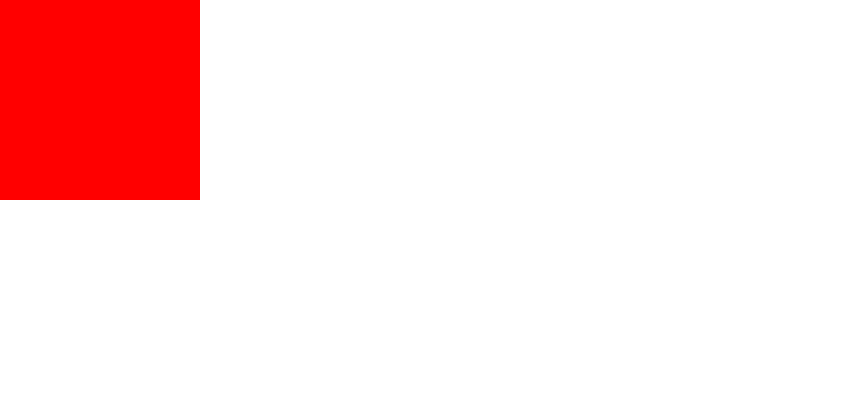
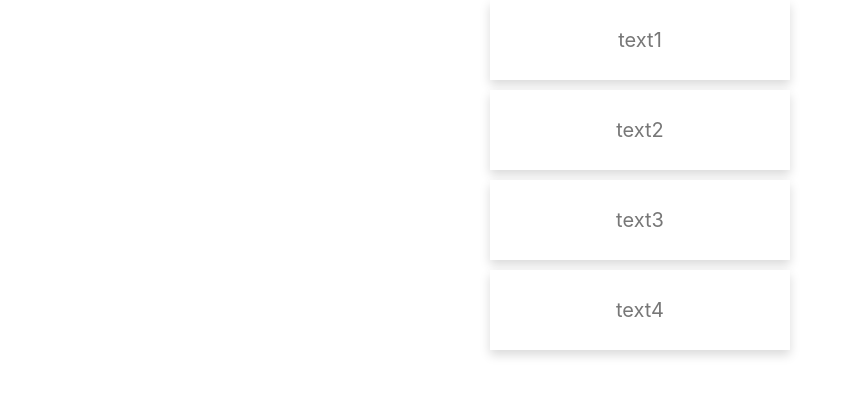
Before and after one commit to ranjandsingh/trello, a React (Create React App) app: page / in a window 1280 px wide. Shown: the top 396 px of the page, without its empty margins (0-855 px from the left). Built offline with nearby package versions, Linux system fonts and the light colour scheme.

Commit message:
drag and reorder done

```diff
--- a/src/App.js
+++ b/src/App.js
@@ -1,16 +1,94 @@
-import React from "react";
+import React, { useState, useCallback } from "react";
 import styled from "styled-components";
-import Drraggable from "./Drraggable";
+import { range, inRange } from "lodash";
+import Draggable from "./Draggable";
 
-function App() {
+const MAX = 5;
+const HEIGHT = 80;
+
+const ITEMS = [
+  {
+    id: 1,
+    name: "text1",
+  },
+  {
+    id: 2,
+    name: "text2",
+  },
+  {
+    id: 3,
+    name: "text3",
+  },
+  {
+    id: 4,
+    name: "text4",
+  },
+];
+
+const App = () => {
+  const items = ITEMS;
+  const [state, setState] = useState({
+    order: items,
+    dragOrder: items, // items order while dragging
+    draggedIndex: null,
+    draggedItem: null,
+  });
+
+  const handleDrag = useCallback(
+    ({ translation, id }) => {
+      const delta = Math.round(translation.y / HEIGHT);
+      const index = state.order.map((item) => item.id).indexOf(id);
+      const draggedItem = state.order[index];
+      console.log("draggedItem", draggedItem);
+      const dragOrder = state.order.filter((index) => index.id !== id);
+
+      if (!inRange(index + delta, 0, items.length)) {
+        return;
+      }
+
+      dragOrder.splice(index + delta, 0, draggedItem);
+
+      setState((state) => ({
+        ...state,
+        draggedIndex: id,
+        dragOrder,
+      }));
+    },
+    [state.order, items.length]
+  );
+
+  const handleDragEnd = useCallback(() => {
+    setState((state) => ({
+      ...state,
+      order: state.dragOrder,
+      draggedIndex: null,
+    }));
+  }, []);
+
   return (
     <Container>
-      <Drraggable>
-        <Rect />
-      </Drraggable>
+      {state.order.map((index) => {
+        console.log(index);
+        const isDragging = state.draggedIndex === index?.id;
+        const top = state.dragOrder.indexOf(index) * (HEIGHT + 10);
+        const draggedTop = state.order.indexOf(index) * (HEIGHT + 10);
+
+        return (
+          <Draggable
+            key={index.name}
+            id={index.id}
+            onDrag={handleDrag}
+            onDragEnd={handleDragEnd}
+          >
+            <Rect isDragging={isDragging} top={isDragging ? draggedTop : top}>
+              {index.name}
+            </Rect>
+          </Draggable>
+        );
+      })}
     </Container>
   );
-}
+};
 
 export default App;
 
@@ -19,8 +97,22 @@ const Container = styled.div`
   min-height: 100vh;
 `;
 
-const Rect = styled.div`
-  width: 200px;
-  height: 200px;
-  background: red;
+const Rect = styled.div.attrs((props) => ({
+  style: {
+    transition: props.isDragging ? "none" : "all 500ms",
+    top: props.top + "px",
+  },
+}))`
+  width: 300px;
+  user-select: none;
+  height: ${HEIGHT}px;
+  background: #fff;
+  box-shadow: 0 5px 10px rgba(0, 0, 0, 0.15);
+  display: flex;
+  align-items: center;
+  justify-content: center;
+  position: absolute;
+  left: calc(50vw - 150px);
+  font-size: 20px;
+  color: #777;
 `;
--- a/src/Drraggable.js
+++ b/src/Draggable.js
@@ -2,7 +2,7 @@ import React, { useState, useEffect, useMemo, useCallback } from "react";
 
 const POSITION = { x: 0, y: 0 };
 
-const Drraggable = ({ children }) => {
+const Drraggable = ({ children, onDrag, onDragEnd, id }) => {
   const [state, setState] = useState({
     isDragging: false,
     origin: POSITION,
@@ -12,32 +12,35 @@ const Drraggable = ({ children }) => {
   const styles = useMemo(
     () => ({
       cursor: state.isDragging ? "-webkit-grabbing" : "-webkit-grab",
-      transform: `translate(${state.translation.x}px,${state.translation.y})`,
+      transform: `translate(${state.translation.x}px,${state.translation.y}px)`,
       transition: state.isDragging ? "none" : "transform 500ms",
       zIndex: state.isDragging ? 2 : 1,
       position: state.isDragging ? "absolute" : "relative",
     }),
     [state.isDragging, state.translation]
   );
-  const handleMouseDown = useCallback(({ clientX, ClientY }) => {
+
+  const handleMouseDown = useCallback(({ clientX, clientY }) => {
     setState((state) => ({
       ...state,
       isDragging: true,
-      origin: { x: clientX, y: ClientY },
+      origin: { x: clientX, y: clientY },
     }));
   }, []);
 
   const handleMouseMove = useCallback(
-    ({ clientX, ClientY }) => {
+    ({ clientX, clientY }) => {
+      const translation = {
+        x: clientX - state.origin.x,
+        y: clientY - state.origin.y,
+      };
       setState((state) => ({
         ...state,
-        translation: {
-          x: clientX - state.origin.x,
-          y: ClientY - state.origin.y,
-        },
+        translation,
       }));
+      onDrag({ translation, id });
     },
-    [state.origin]
+    [state.origin, onDrag, id]
   );
 
   const handleMouseUp = useCallback(() => {
@@ -45,7 +48,8 @@ const Drraggable = ({ children }) => {
       ...state,
       isDragging: false,
     }));
-  }, []);
+    onDragEnd();
+  }, [onDragEnd]);
 
   useEffect(() => {
     if (state.isDragging) {
@@ -54,7 +58,7 @@ const Drraggable = ({ children }) => {
     } else {
       window.removeEventListener("mousemove", handleMouseMove);
       window.removeEventListener("mouseup", handleMouseUp);
-      setState((state) => ({ ...state, translation: POSITION }));
+      setState((state) => ({ ...state, translation: { x: 0, y: 0 } }));
     }
   }, [state.isDragging, handleMouseMove, handleMouseUp]);
 
```
Also changed, not shown: 2 other files (tests, documents, lock files or other folders).
